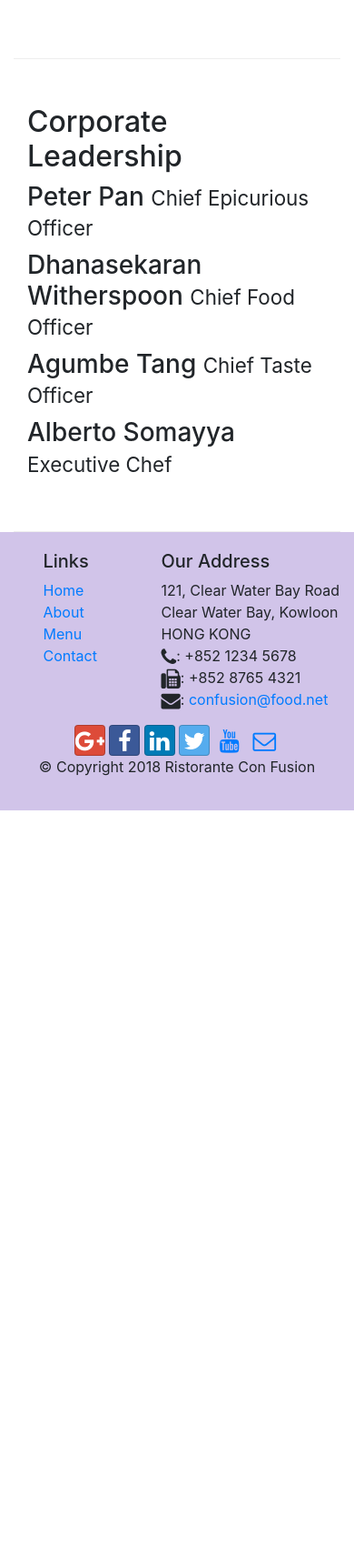
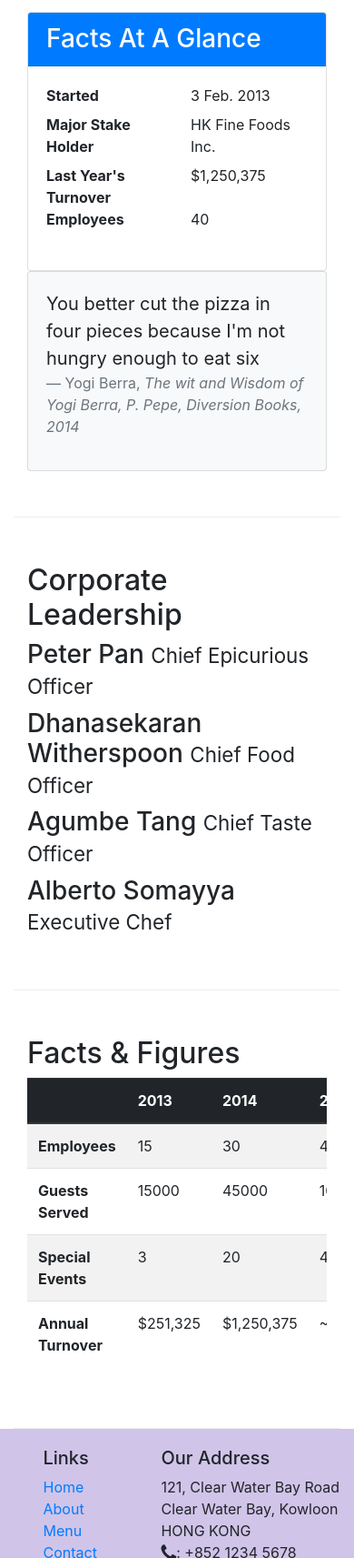
Before and after one commit to manikanta-72/F-E-WebUI-Coursera, a website: page aboutus.html in a window 390 px wide. Shown: the part 1037-2750 px from the top of the page at 91% size. Before the commit the page ends 1928 px from the top, so only its background shows below. Drawn offline with nearby package versions, Linux system fonts and the light colour scheme.

Commit message:
Tables and Cards

```diff
--- a/aboutus.html
+++ b/aboutus.html
@@ -65,6 +65,31 @@
                 <p>The restaurant traces its humble beginnings to <em>The Frying Pan</em>, a successful chain started by our CEO, Mr. Peter Pan, that featured for the first time the world's best cuisines in a pan.</p>
             </div>
             <div class="col-12 col-sm">
+                <div class="card">
+                    <h3 class="card-header bg-primary text-white">Facts At A Glance</h3>
+                    <div class="card-body">
+                        <dl class="row">
+                            <dt class="col-6">Started</dt>
+                            <dd class="col-6">3 Feb. 2013</dd>
+                            <dt class="col-6">Major Stake Holder</dt>
+                            <dd class="col-6">HK Fine Foods Inc.</dd>
+                            <dt class="col-6">Last Year's Turnover</dt>
+                            <dd class="col-6">$1,250,375</dd>
+                            <dt class="col-6">Employees</dt>
+                            <dd class="col-6">40</dd>
+                        </dl>
+                    </div>
+                </div>
+            </div>
+            <div class="col-12">
+                <div class="card card-body bg-light">
+                    <blockquote class="blockquote">
+                        <p class="mb-0">You better cut the pizza in four pieces because I'm not hungry enough to eat six</p>
+                        <footer class="blockquote-footer">Yogi Berra,
+                            <cite title="Source Title">The wit and Wisdom of Yogi Berra, P. Pepe, Diversion Books, 2014</cite>
+                        </footer>
+                    </blockquote>
+                </div>
             </div>
         </div>
 
@@ -82,7 +107,50 @@
                 <p class="d-none d-sm-block">Award winning three-star Michelin chef with wide International experience having worked closely with whos-who in the culinary world, he specializes in creating mouthwatering Indo-Italian fusion experiences. He says, <em>Put together the cuisines from the two craziest cultures, and you get a winning hit! Amma Mia!</em></p>
             </div>
        </div>
-
+       <div class="row row-content">
+           <div class="col-12 col-sm-9">
+               <h2>Facts &amp; Figures</h2>
+               <div class="table-responsive">
+                   <table class="table table-striped">
+                        <thead class="thead-dark">
+                            <tr>
+                                <th>&nbsp;</th>
+                                <th>2013</th>
+                                <th>2014</th>
+                                <th>2015</th>
+                            </tr>
+                        </thead>
+                        <tbody>
+                            <tr>
+                                <th>Employees</th>
+                                <td>15</td>
+                                <td>30</td>
+                                <td>45</td>
+                            </tr>
+                            <tr>
+                                <th>Guests Served</th>
+                                <td>15000</td>
+                                <td>45000</td>
+                                <td>100,000</td>
+                            </tr>
+                            <tr>
+                                <th>Special Events</th>
+                                <td>3</td>
+                                <td>20</td>
+                                <td>45</td>
+                            </tr>
+                            <tr>
+                                <th>Annual Turnover</th>
+                                <td>$251,325</td>
+                                <td>$1,250,375</td>
+                                <td>~$3,000,000</td>
+                            </tr>
+                        </tbody>
+                   </table>
+               </div>
+           </div>
+           <div class="col-12 col-sm-3"></div>
+       </div>
     </div>
 
     <footer class="footer">
```
